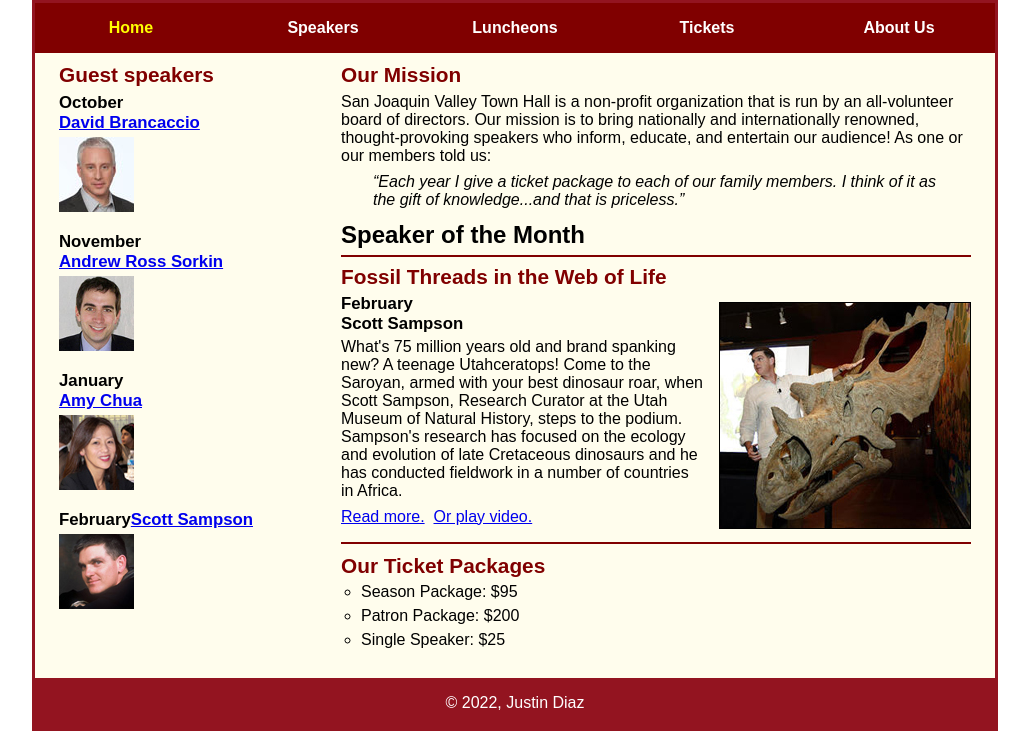
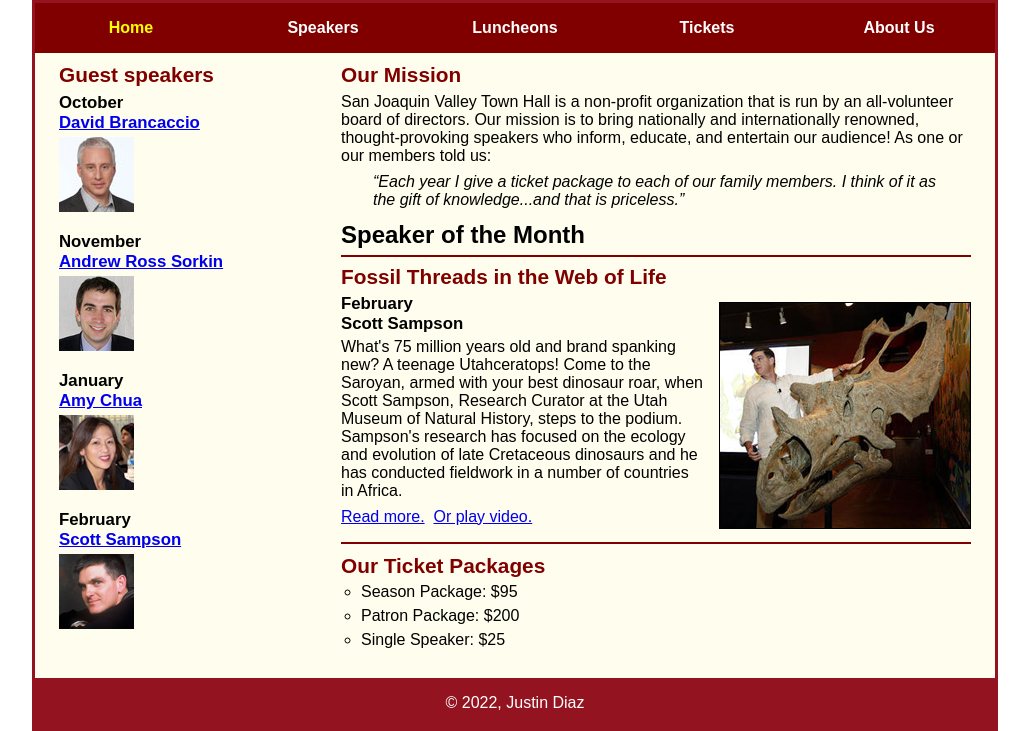
Before and after one commit to Jad229/A13, a plain HTML site: page index.html in a window 1280 px wide. Shown: the part 120-851 px from the top of the page, without its empty margins (125-1154 px from the left). Drawn offline with nearby package versions, Linux system fonts and the light colour scheme.

Commit message:
scott sampson on new line

```diff
--- a/index.html
+++ b/index.html
@@ -83,7 +83,7 @@
 			<img src="images/sorkin75.jpg" alt="Andrew Ross Sorkin photo">
 			<h3>January<br><a href="speakers/chua.html">Amy Chua</a></h3>
 			<img src="images/chua75.jpg" alt="Amy Chua photo">
-			<h3>February<a href="speakers/c7_sampson.html">Scott Sampson</a></h3>
+			<h3>February<br><a href="speakers/c7_sampson.html">Scott Sampson</a></h3>
 			<img src="images/sampson75.jpg" alt="Scott Sampson photo">
 			</div>
 		</aside>
```
